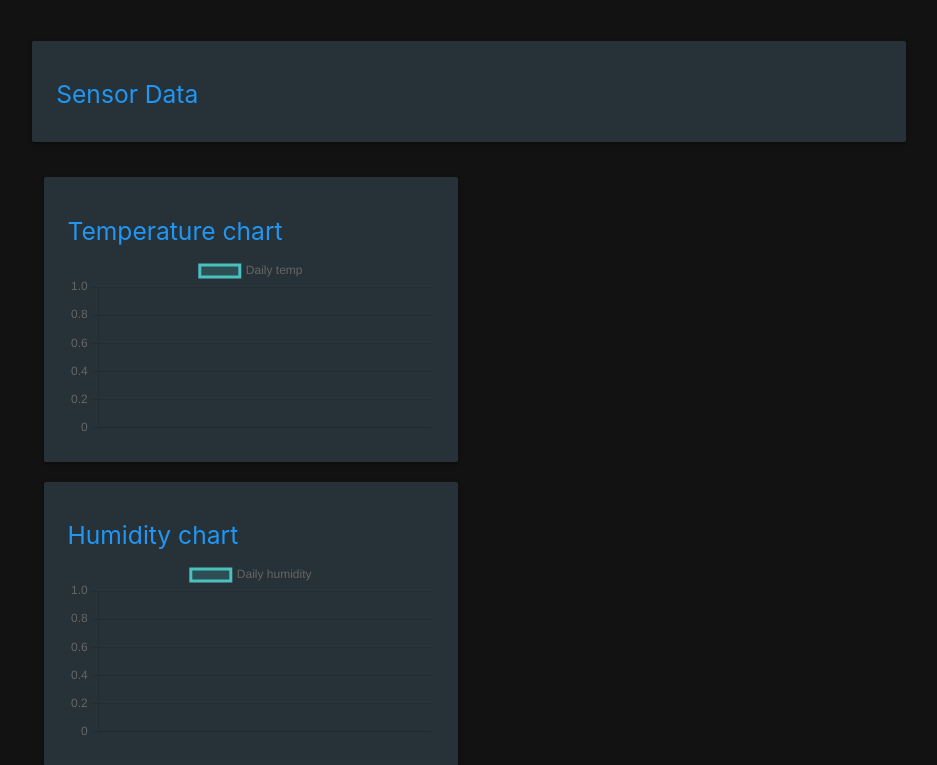
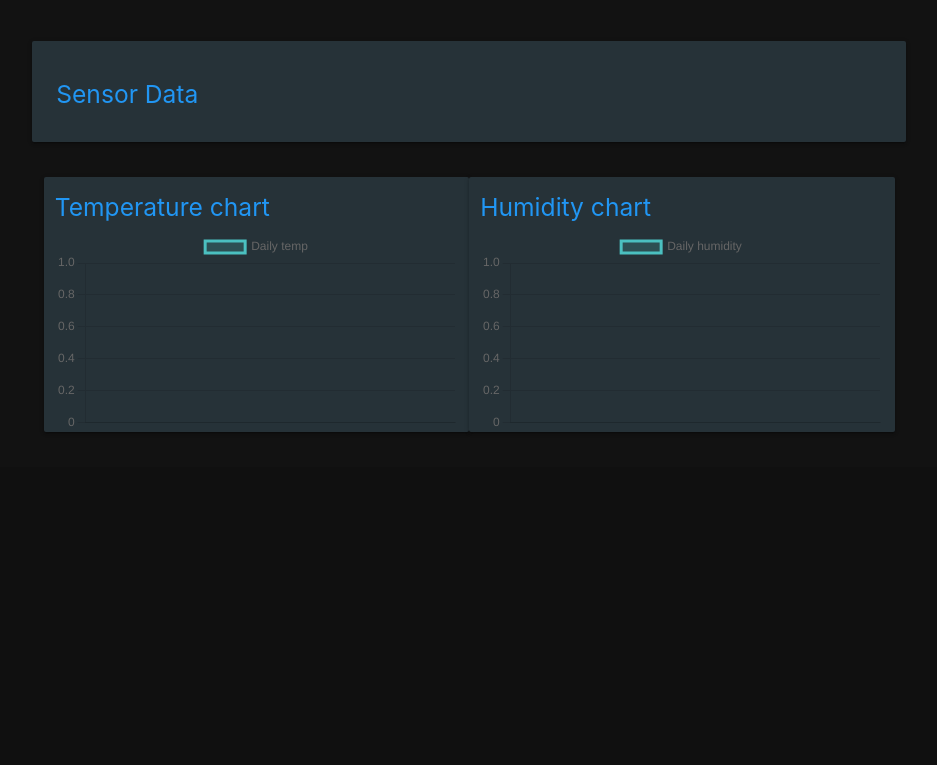
Before and after one commit to EmilianBem/automato, a Flask app: page / in a window 1280 px wide. Shown: the part 459-1224 px from the top of the page, without its empty margins (171-1108 px from the left). After the commit the page ends 891 px from the top, so only its background shows below. Run offline with Flask 3, Linux system fonts and the light colour scheme; data that the repository does not hold is empty; parts of the project's set-up code (start-up, migrations or seed data) failed here and were passed over; some libraries are stand-ins or nearby versions.

```diff
--- a/templates/index.html
+++ b/templates/index.html
@@ -85,12 +85,12 @@
                     <h5 class="blue-text">Sensor Data</h5>
                     <div id="sensor-data"></div>
                 </div>
-                <div class="col s6">
-                    <div class="card-panel blue-grey darken-4">
+                <div class="col s12">
+                    <div class="col s6 card-panel blue-grey darken-4">
                         <h5 class="blue-text">Temperature chart</h5>
                         <canvas id="temp-chart"></canvas>
                     </div>
-                    <div class="card-panel blue-grey darken-4">
+                    <div class="col s6 card-panel blue-grey darken-4">
                         <h5 class="blue-text">Humidity chart</h5>
                         <canvas id="hum-chart"></canvas>
                     </div>
```
